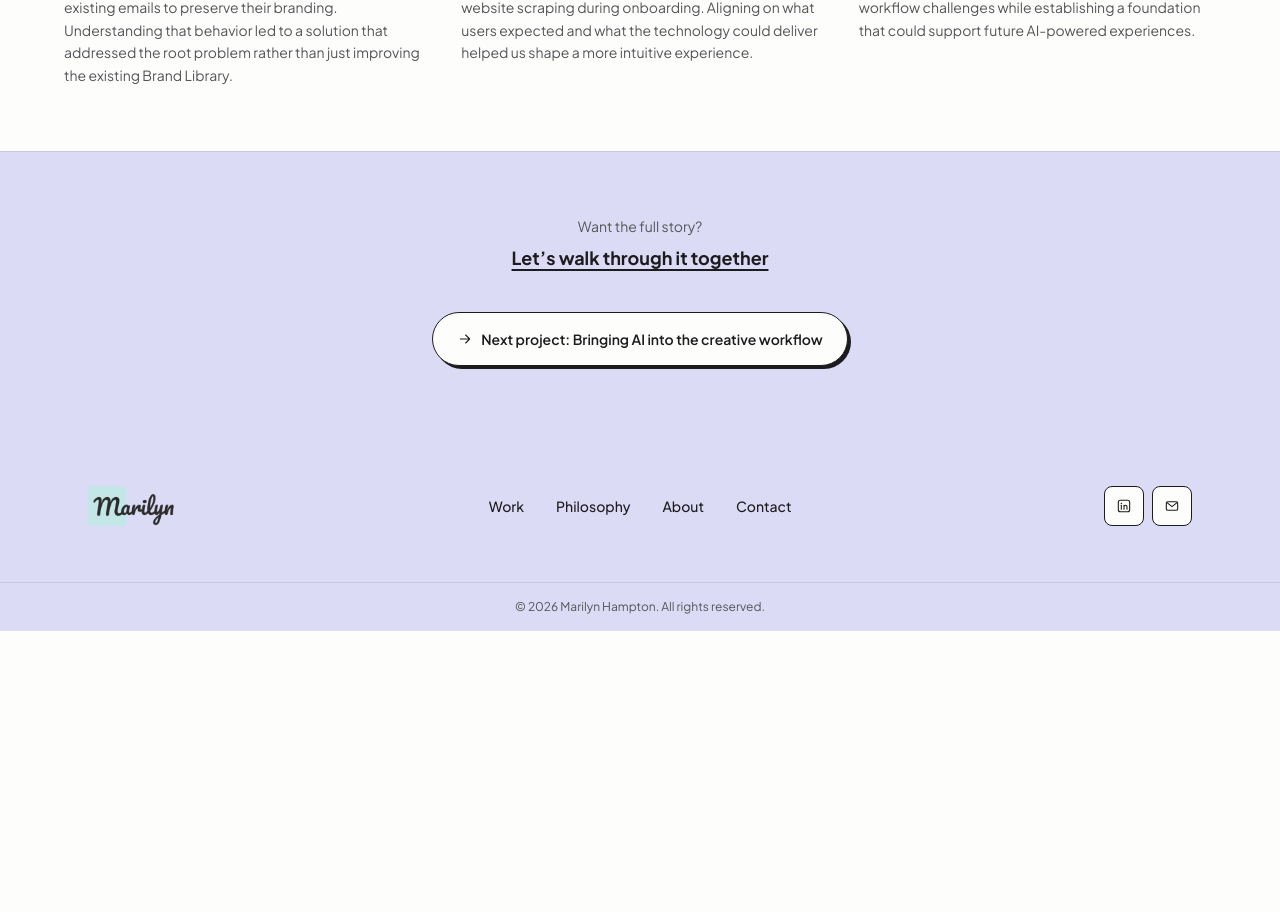
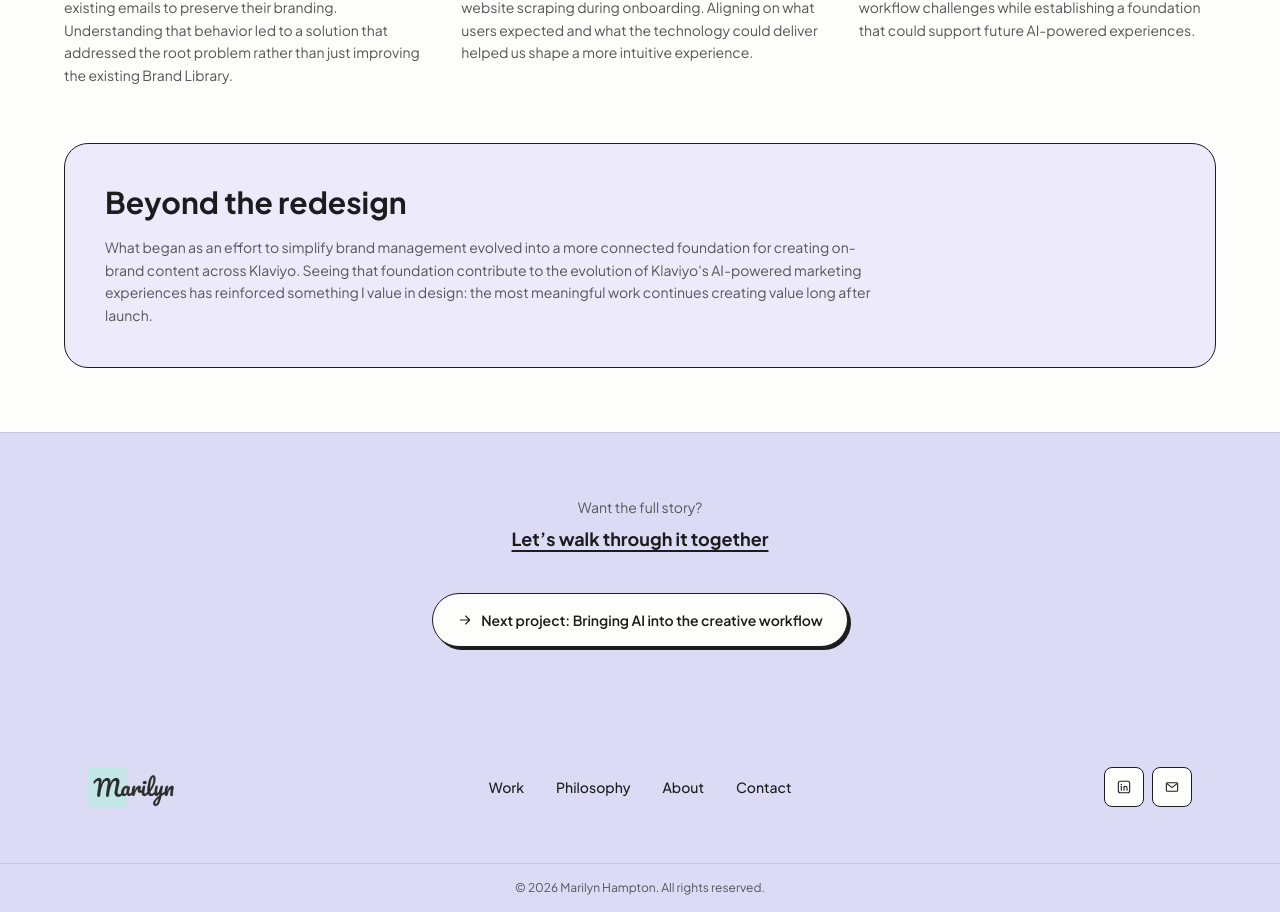
Before and after one commit to marilyncoravit/home, a React (Vite) app: page /work/brand-library in a window 1280 px wide. Shown: the part 3736-4648 px from the top of the page. Before the commit the page ends 4367 px from the top, so only its background shows below. Built offline with nearby package versions, Linux system fonts and the light colour scheme.

Commit message:
Add "Beyond the redesign" purple card to Brand library case study
New beyondHeading/beyondCopy fields render in a lilac-soft
hand-border card, placed after the takeaways section and before the
closing CTA.

```diff
--- a/src/data/projects.js
+++ b/src/data/projects.js
@@ -71,6 +71,9 @@ export const projects = [
         body: 'By creating a more connected system for managing and applying brand assets, we solved immediate workflow challenges while establishing a foundation that could support future AI-powered experiences.',
       },
     ],
+    beyondHeading: 'Beyond the redesign',
+    beyondCopy:
+      "What began as an effort to simplify brand management evolved into a more connected foundation for creating on-brand content across Klaviyo. Seeing that foundation contribute to the evolution of Klaviyo's AI-powered marketing experiences has reinforced something I value in design: the most meaningful work continues creating value long after launch.",
   },
   {
     slug: 'email-ai',
--- a/src/pages/CaseStudy.jsx
+++ b/src/pages/CaseStudy.jsx
@@ -146,6 +146,15 @@ export default function CaseStudy() {
                 </div>
               </div>
             )}
+
+            {project.beyondHeading && (
+              <div className="mt-14 rounded-3xl hand-border bg-lilac-soft p-10">
+                <h3 className="text-2xl font-bold sm:text-3xl">{project.beyondHeading}</h3>
+                <p className="mt-4 max-w-3xl text-sm leading-relaxed text-muted">
+                  {project.beyondCopy}
+                </p>
+              </div>
+            )}
           </div>
         )}
       </section>
```
